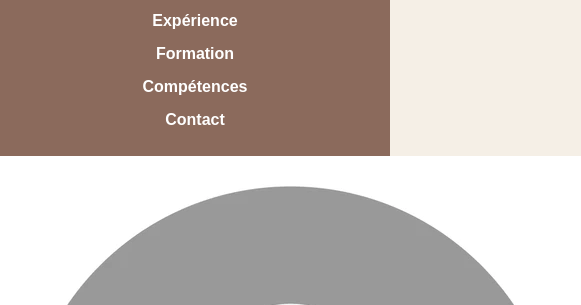
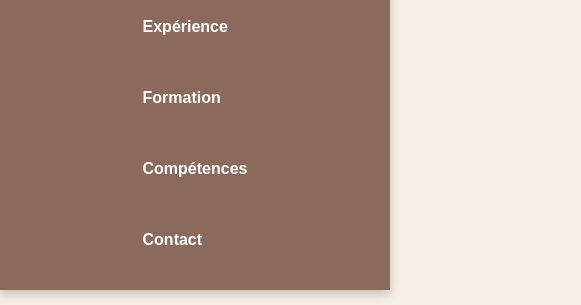
Before and after one commit to heizya-athmani/cv, a plain HTML site: page index.html in a window 390 px wide. Shown: the part 89-394 px from the top of the page, 581 px wide, since content can reach past the window. Drawn offline with Linux system fonts and the light colour scheme.

Commit message:
ajt bulles

```diff
--- a/index.html
+++ b/index.html
@@ -10,7 +10,6 @@
 <!-- ===== NAVIGATION ===== -->
 <nav class="navbar">
   <div class="nav-container">
-    <h1 class="logo">MonPortfolio</h1>
     <ul class="nav-links">
       <li><a href="#profil">Profil</a></li>
       <li><a href="#experience">Expérience</a></li>
@@ -22,10 +21,7 @@
 </nav>
 
 <body>
-  <div class="page">
-    <!-- En-tête modif la photo centrer mon texte  -->
-    <header class="header">
-      <img class="avatar" src="profil.webp" alt="Photo de profil de Heizya ATHMANI" />
+  <header>
       <div>
         <h1 class="name">Heizya ATHMANI</h1>
         <p class="role">Alternance — Cybersécurité / Support & Réseaux</p>
--- a/style.css
+++ b/style.css
@@ -8,20 +8,67 @@ body {
 }
 
 /* ===== NAVIGATION css c'est ok voir le html mtn===== */
-nav {
+.navbar {
   background-color: #8b6a5c;
-  padding: 12px 0;
-  text-align: center;
+  box-shadow: 0 4px 10px rgba(0, 0, 0, 0.2);
+  position: sticky;
+  top: 0;
+  z-index: 10;
+  width: 100%;
 }
-nav a {
+
+.nav-container {
+  max-width: 950px;
+  margin: 0 auto;
+  display: flex;
+  justify-content: space-between;
+  align-items: center;
+  padding: 12px 20px;
+}
+
+.logo {
+  color: #fff;
+  font-size: 1.3rem;
+  font-weight: bold;
+  margin: 0;
+}
+
+.nav-links {
+  list-style: none;
+  display: flex;
+  gap: 25px;
+  margin: 0;
+  padding: 0;
+}
+
+.nav-links a {
   color: #fff;
   text-decoration: none;
-  margin: 0 15px;
   font-weight: bold;
+  padding: 6px 10px;
+  border-radius: 20px;
+  transition: all 0.3s ease;
 }
-nav a:hover {
-  text-decoration: underline;
+
+.nav-links a:hover {
+  background-color: #f5efe6;
+  color: #8b6a5c;
 }
+
+/* responsive */
+@media (max-width: 700px) {
+  .nav-container {
+    flex-direction: column;
+    align-items: center;
+  }
+
+  .nav-links {
+    flex-direction: column;
+    gap: 10px;
+    margin-top: 10px;
+  }
+}
+
 
 /* ===== CONTENEUR PRINCIPAL, ok aussi mais verifier  ===== */
 .container {
@@ -31,17 +78,6 @@ nav a:hover {
   padding: 25px 35px;
   border-radius: 12px;
   box-shadow: 0 5px 15px rgba(0,0,0,0.1);
-}
-
-/* ===== IMAGE à refaire ça va pas du tout bcp trop grand, sinon on supprime ou===== */
-.image {
-  display: block;
-  width: 70px;
-  height: 70px;
-  object-fit: cover;
-  border-radius: 50%;
-  border: 3px solid #e2d6c7;
-  margin: 10px auto 20px;
 }
 
 /* ===== TITRES ajouter un peu plus de forme, trop simple ===== */
```
